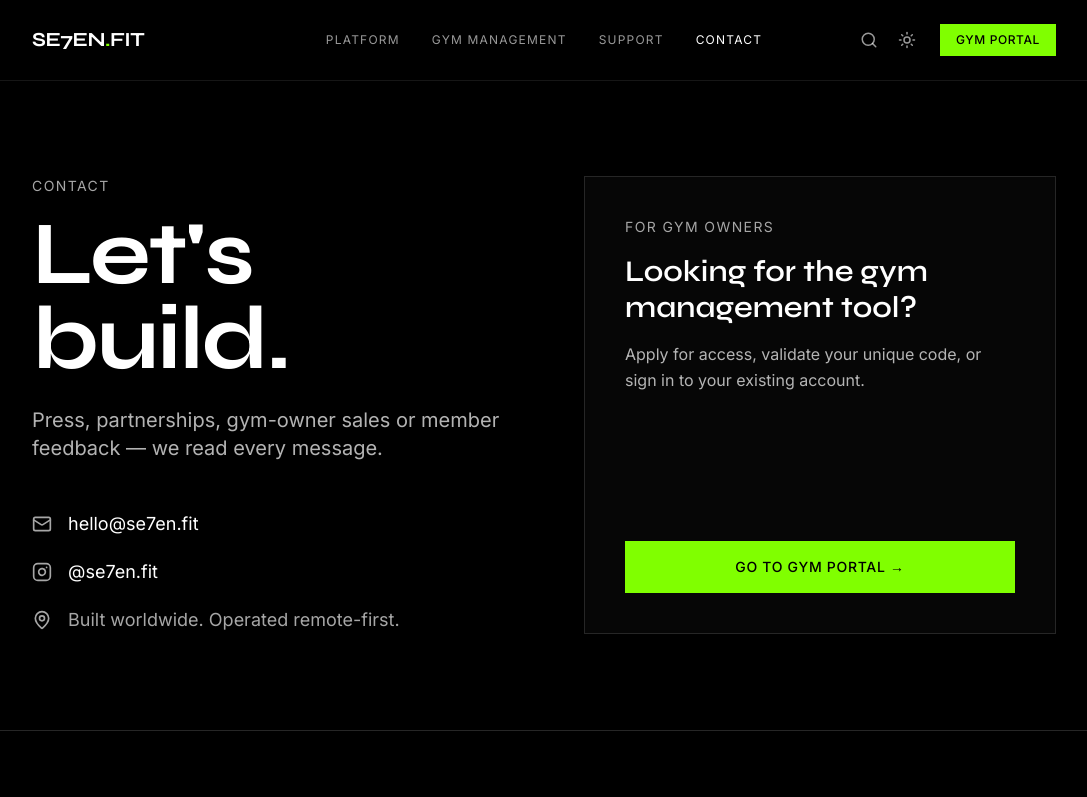
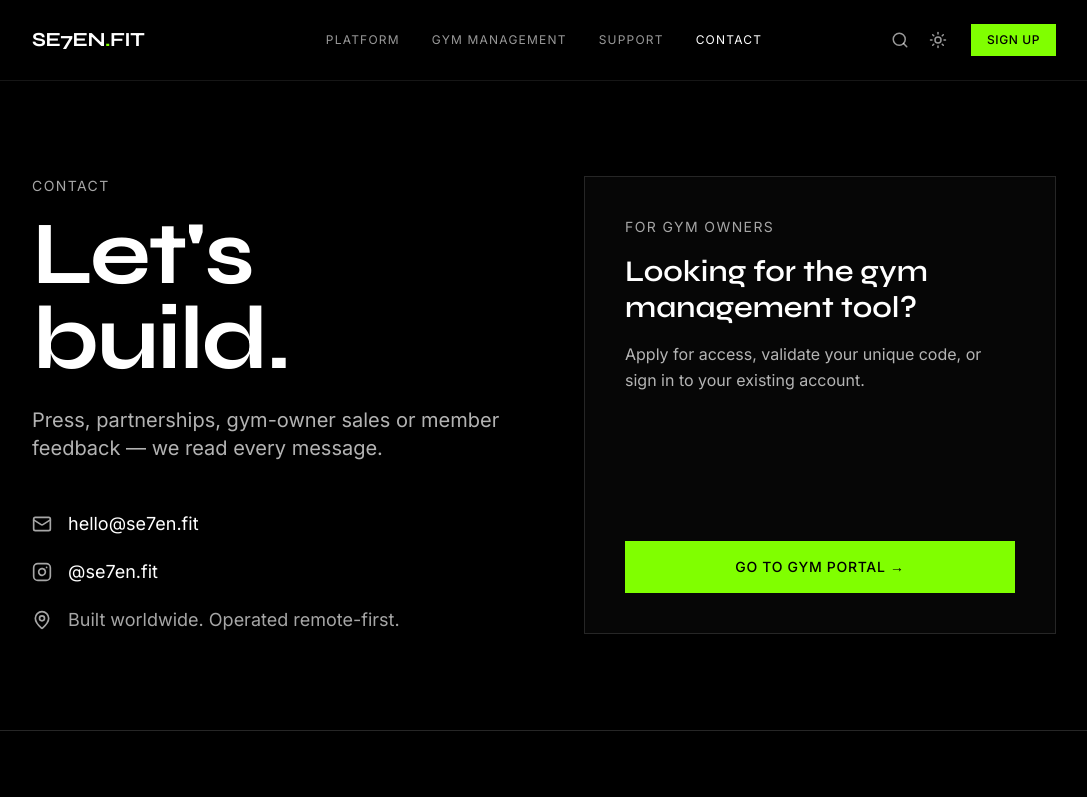
Before and after one commit to vedaant-07/aesthetic-canvas-grid, a React (Vite) app: page /contact in a window 1280 px wide. Shown: the top 797 px of the page, without its empty margins (96-1183 px from the left). Built offline with nearby package versions, Linux system fonts and the light colour scheme; the HTML template or start-up script is replaced by a standard one.

Commit message:
Point main CTA to owner signup

```diff
--- a/src/components/Header.tsx
+++ b/src/components/Header.tsx
@@ -114,10 +114,10 @@ export function Header({ revealMode = false }: HeaderProps) {
               {mounted && (theme === "dark" ? <Sun size={18} /> : <Moon size={18} />)}
             </button>
             <Link
-              to="/gym-management"
+              to="/gym-management/login?next=request-access"
               className="ml-3 inline-flex items-center px-4 py-2 text-xs font-medium tracking-wider uppercase bg-accent text-accent-foreground hover:opacity-90 transition-opacity"
             >
-              Gym Portal
+              Sign Up
             </Link>
           </div>
 
@@ -165,11 +165,11 @@ export function Header({ revealMode = false }: HeaderProps) {
               </Link>
             ))}
             <Link
-              to="/gym-management"
+              to="/gym-management/login?next=request-access"
               onClick={() => setIsMenuOpen(false)}
               className="mt-4 inline-flex w-fit items-center px-5 py-3 text-sm font-medium uppercase tracking-wider bg-accent text-accent-foreground"
             >
-              Gym Portal →
+              Sign Up →
             </Link>
           </nav>
         </div>
```
